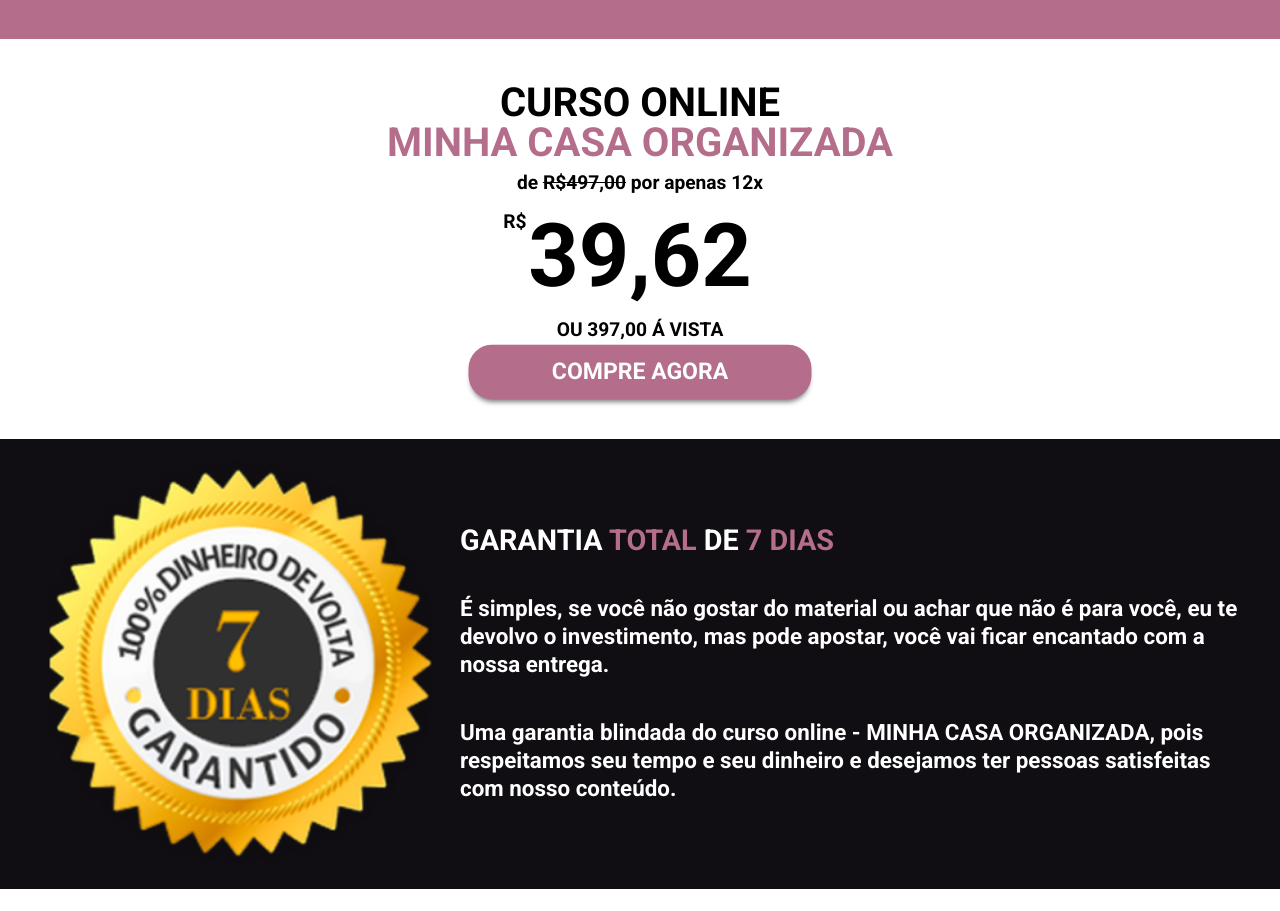
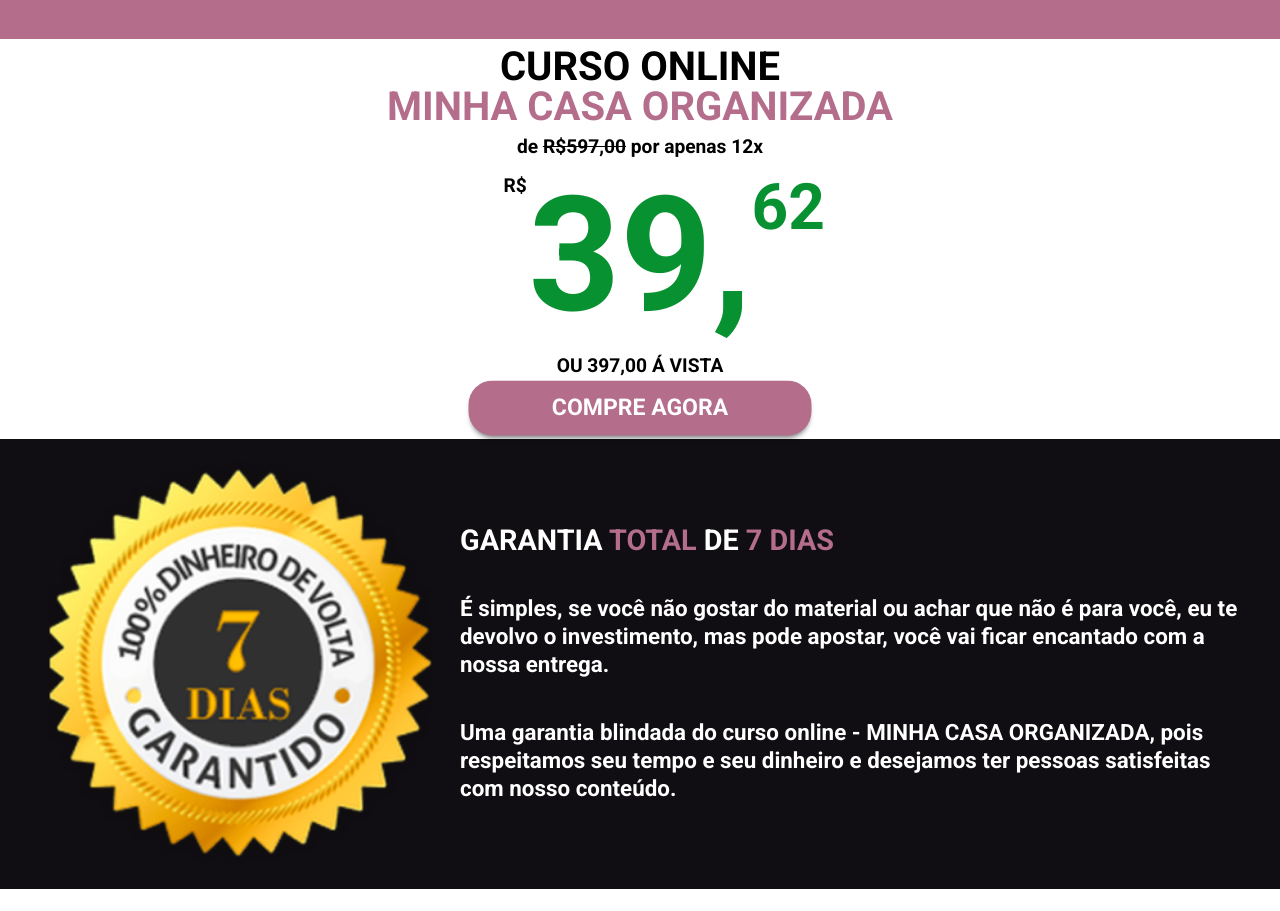
Before and after one commit to JuniorAlvesbr/leticiamartins.com.br-curso, a Next.js app: page / in a window 1280 px wide. Shown: the part 5420-6331 px from the top of the page. Built offline with nearby package versions, Linux system fonts and the light colour scheme.

Commit message:
change price size

```diff
--- a/components/Price/index.js
+++ b/components/Price/index.js
@@ -8,8 +8,8 @@ export default function Price() {
                 curso online <br></br>
                 <em>minha casa organizada</em>
             </SubTitle>
-            <Text>de <s>R$497,00</s> por apenas 12x</Text>
-            <Text><em>R$</em><strong>39,62</strong></Text>
+            <Text>de <s>R$597,00</s> por apenas 12x</Text>
+            <Text><em>R$</em><strong>39,<span>62</span></strong></Text>
             <Text><span>ou 397,00 á vista</span></Text>
             <Button>Compre Agora</Button>
         </Container>
--- a/components/Price/styles.js
+++ b/components/Price/styles.js
@@ -23,7 +23,13 @@ export const Container = styled.section`
         }
 
         strong {
-            font-size: 4rem;
+            font-size: 6rem;
+            color: #079130;
+
+            & > span {
+                font-size: 4rem;
+                position: absolute;
+            }
         }
 
         span {
@@ -46,7 +52,7 @@ export const Container = styled.section`
         & > ${Text} {
 
             strong {
-                font-size: 5.5rem;
+                font-size: 10rem;
             }
         }
     }
```
